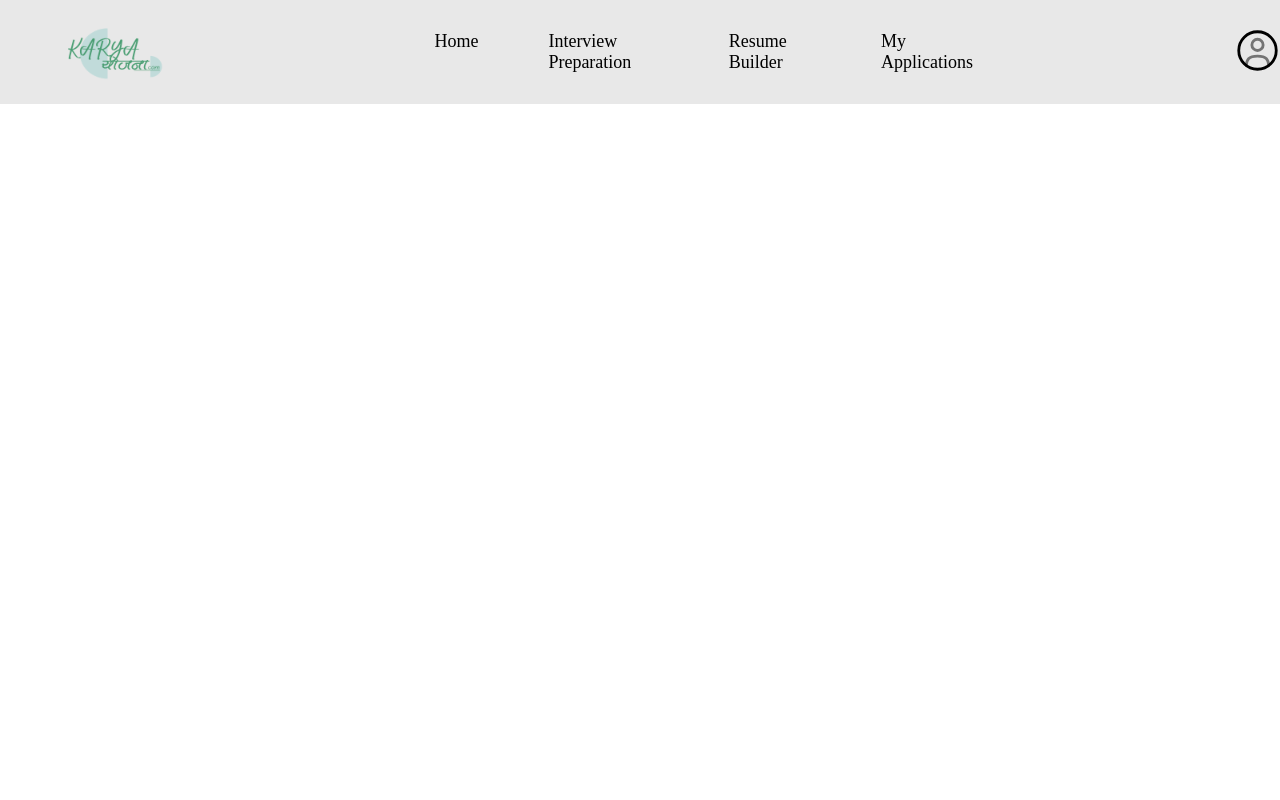
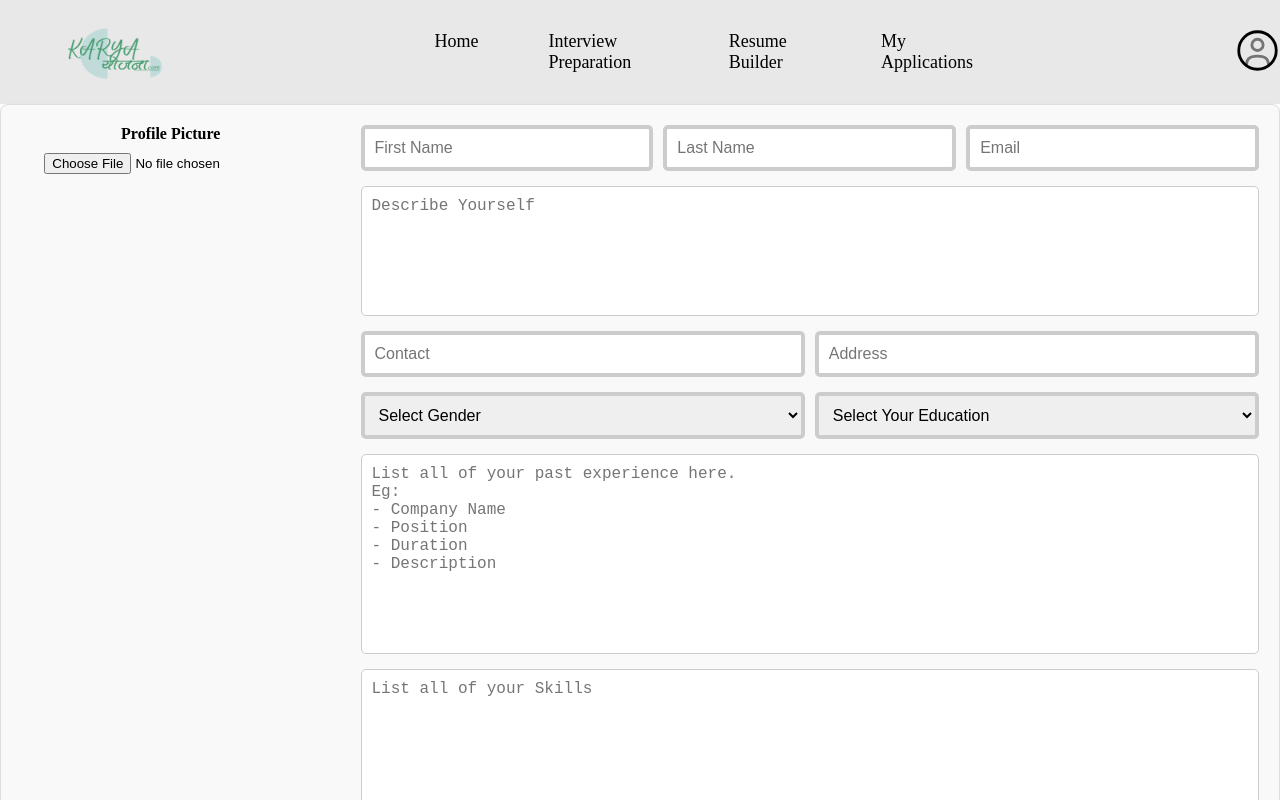
Before and after one commit to b-shhhh/KaryaYojana, a React (Vite) app in the folder karya-yojana/: page /features in a window 1280 px wide. Shown: the top 800 px of the page. Built offline with nearby package versions, Linux system fonts and the light colour scheme.

Commit message:
Profile/cv section

```diff
--- /dev/null
+++ b/karya-yojana/src/css/photo.css
@@ -0,0 +1,100 @@
+.photo-upload {
+  max-width: 100%;
+  height: 100vh;
+  margin: 0 auto;
+  padding: 20px;
+  border: 1px solid #ddd;
+  border-radius: 8px;
+  box-shadow: 0 4px 6px rgba(0, 0, 0, 0.1);
+  background-color: #f9f9f9;
+}
+
+.form-layout {
+  display: flex;
+  align-items: flex-start;
+  gap: 40px;
+}
+
+.profile-picture {
+  flex: 1;
+  text-align: center;
+}
+
+.profile-picture label {
+  display: block;
+  margin-bottom: 10px;
+  font-weight: bold;
+}
+
+.profile-picture img {
+  border: 1px solid #ddd;
+  border-radius: 5px;
+  margin-top: 10px;
+
+}
+
+.form-fields {
+  flex: 3;
+}
+
+.form-group {
+  display: flex;
+  flex-wrap: wrap;
+  gap: 10px;
+  margin-bottom: 15px;
+}
+
+.form-group input,
+.form-group textarea,
+.form-group select {
+  flex: 1;
+  padding: 10px;
+  font-size: 16px;
+  border: 4px solid #ccc;
+  border-radius: 5px;
+  min-width: 200px;
+}
+
+#Bio {
+  width: 300px; /* Set the width */
+  height: 130px; /* Set the height */
+  resize: none; /* Disable resizing */
+  padding: 10px; /* Optional: Add padding for better appearance */
+  border: 1px solid #ccc; /* Optional: Add a border */
+  border-radius: 5px; /* Optional: Add rounded corners */
+  font-size: 16px; /* Optional: Adjust font size */
+  box-sizing: border-box;
+}
+#Exp {
+  width: 300px; /* Set the width */
+  height: 200px; /* Set the height */
+  resize: none; /* Disable resizing */
+  padding: 10px; /* Optional: Add padding for better appearance */
+  border: 1px solid #ccc; /* Optional: Add a border */
+  border-radius: 5px; /* Optional: Add rounded corners */
+  font-size: 16px; /* Optional: Adjust font size */
+  box-sizing: border-box;
+}
+#skills{
+  width: 300px; /* Set the width */
+  height: 200px; /* Set the height */
+  resize: none; /* Disable resizing */
+  padding: 10px; /* Optional: Add padding for better appearance */
+  border: 1px solid #ccc; /* Optional: Add a border */
+  border-radius: 5px; /* Optional: Add rounded corners */
+  font-size: 16px; /* Optional: Adjust font size */
+  box-sizing: border-box;
+}
+button {
+  padding: 10px 20px;
+  font-size: 16px;
+  color: #fff;
+  background-color: #007bff;
+  border: none;
+  border-radius: 5px;
+  cursor: pointer;
+}
+
+button:hover {
+  background-color: #0056b3;
+}
--- /dev/null
+++ b/karya-yojana/src/features/ApplicantProfile.jsx
@@ -0,0 +1,9 @@
+import React from "react";
+import { Link } from "react-router-dom";
+import PhotoUpload from "./PhotoUpload";
+const ApplicantProfile=()=>{
+    return(
+        <PhotoUpload/>
+    )
+}
+export default ApplicantProfile
--- a/karya-yojana/src/features/Feature.jsx
+++ b/karya-yojana/src/features/Feature.jsx
@@ -1,12 +1,15 @@
 import React from "react";
 import { Suspense } from "react";
 const HeaderMain=React.lazy(()=>import("./HeaderMain"));
-
+const Footer=React.lazy(()=>import("../rct/Footer"))
+const ApplicantProfile=React.lazy(()=>import("./ApplicantProfile"))
 const Features=()=>{
     return(
         <>
         <Suspense>
             <HeaderMain />
+            <ApplicantProfile/>
+            <Footer/>
         </Suspense>
         </>
     )
--- /dev/null
+++ b/karya-yojana/src/features/PhotoUpload.jsx
@@ -0,0 +1,168 @@
+import React, { useState } from "react";
+import "../css/photo.css";
+
+const PhotoUpload = () => {
+  const [file, setFile] = useState(null);
+  const [previewUrl, setPreviewUrl] = useState(null);
+  const [formData, setFormData] = useState({
+    firstName: "",
+    lastName: "",
+    email: "",
+    contact: "",
+    address: "",
+    gender: "",
+    education: "",
+    bio: "",
+  });
+
+  const handleFileChange = (event) => {
+    const selectedFile = event.target.files[0];
+    if (selectedFile) {
+      setFile(selectedFile);
+      setPreviewUrl(URL.createObjectURL(selectedFile)); // Generate a preview URL
+    }
+  };
+
+  const handleInputChange = (event) => {
+    const { name, value } = event.target;
+    setFormData((prevData) => ({
+      ...prevData,
+      [name]: value,
+    }));
+  };
+
+  const handleSubmit = (event) => {
+    event.preventDefault();
+    console.log("Form Data:", formData);
+    console.log("Selected File:", file);
+    alert("Form submitted successfully!");
+  };
+
+  return (
+    <div className="photo-upload">
+      <form onSubmit={handleSubmit}>
+        <div className="form-layout">
+          {/* Profile Picture Section */}
+          <div className="profile-picture">
+            <label htmlFor="upload">Profile Picture</label>
+            <input type="file" accept="image/*" onChange={handleFileChange} id="upload" />
+            {previewUrl && (
+              <img
+                src={previewUrl}
+                alt="Selected file preview"
+                style={{ width: "150px", height: "auto", marginTop: "10px" }}
+              />
+            )}
+          </div>
+
+          {/* Form Fields Section */}
+          <div className="form-fields">
+            <div className="form-group">
+              <input
+                type="text"
+                name="firstName"
+                placeholder="First Name"
+                value={formData.firstName}
+                onChange={handleInputChange}
+                required
+              />
+              <input
+                type="text"
+                name="lastName"
+                placeholder="Last Name"
+                value={formData.lastName}
+                onChange={handleInputChange}
+                required
+              />
+             <input
+                type="email"
+                name="email"
+                placeholder="Email"
+                value={formData.email}
+                onChange={handleInputChange}
+                required
+              />
+            </div>
+            <div className="form-group">
+            <textarea
+            id="Bio"
+                name="bio"
+                placeholder="Describe Yourself"
+                value={formData.bio}
+                onChange={handleInputChange}
+                required
+              />
+            </div>
+            <div className="form-group">
+              <input
+                type="tel"
+                name="contact"
+                placeholder="Contact"
+                value={formData.contact}
+                onChange={handleInputChange}
+                required
+              />
+              <input
+              type="text"
+                name="address"
+                placeholder="Address"
+                value={formData.address}
+                onChange={handleInputChange}
+                required
+              />
+            </div>
+            <div className="form-group">
+              <select
+                name="gender"
+                value={formData.gender}
+                onChange={handleInputChange}
+                required
+              >
+                <option value="">Select Gender</option>
+                <option value="male">Male</option>
+                <option value="female">Female</option>
+                <option value="other">Other</option>
+              </select>
+              <select
+                name="education"
+                value={formData.education}
+                onChange={handleInputChange}
+                required
+              >
+                <option value="">Select Your Education</option>
+                <option value="see">SEE</option>
+                <option value="plus2">+2/Equivalent Degree</option>
+                <option value="undergrad">Under Graduate</option>
+                <option value="postgrad">Post Graduate</option>
+                <option value="phd">PhD</option>
+              </select>
+            </div>
+            <div className="form-group">
+            <textarea
+                id="Exp"
+                name="experience"
+                placeholder="List all of your past experience here.&#10;Eg:&#10;- Company Name&#10;- Position&#10;- Duration&#10;- Description"
+                value={formData.experience}
+                onChange={handleInputChange}
+                required
+                ></textarea>
+            </div>
+            <div className="form-group">
+            <textarea
+                id="skills"
+                name="skills"
+                placeholder="List all of your Skills"
+                value={formData.skills}
+                onChange={handleInputChange}
+                required
+                ></textarea>
+            </div>
+          </div>
+        </div>
+        <button type="submit">Submit</button>
+      </form>
+    </div>
+  );
+};
+
+export default PhotoUpload;
```
